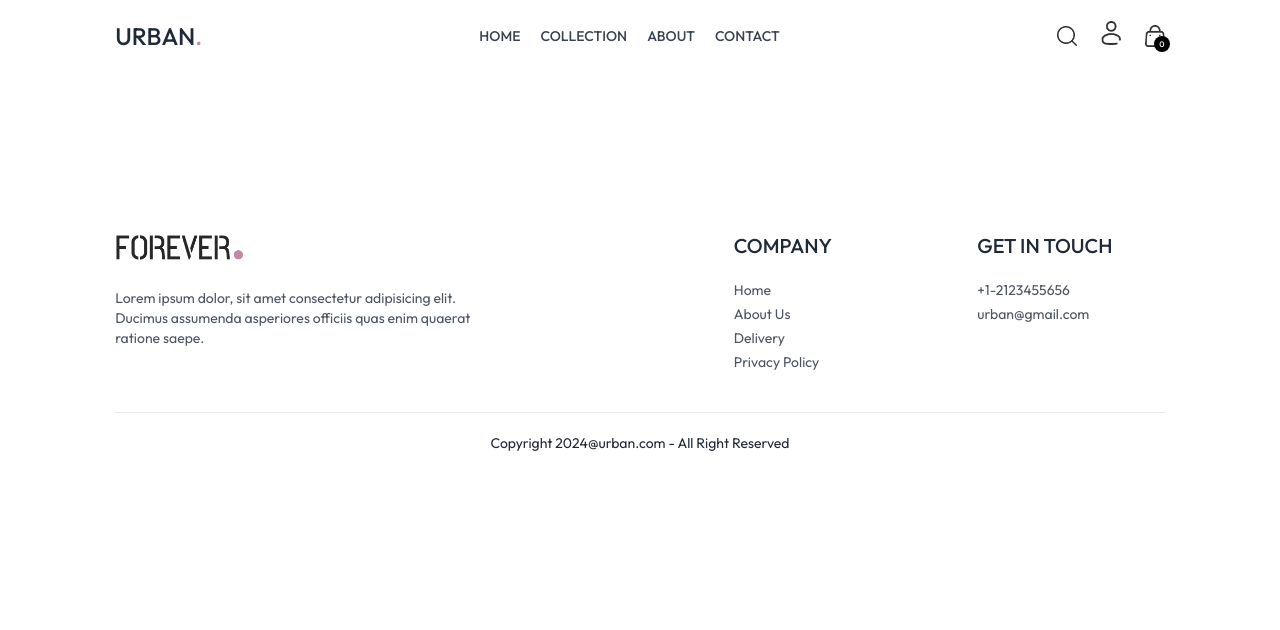
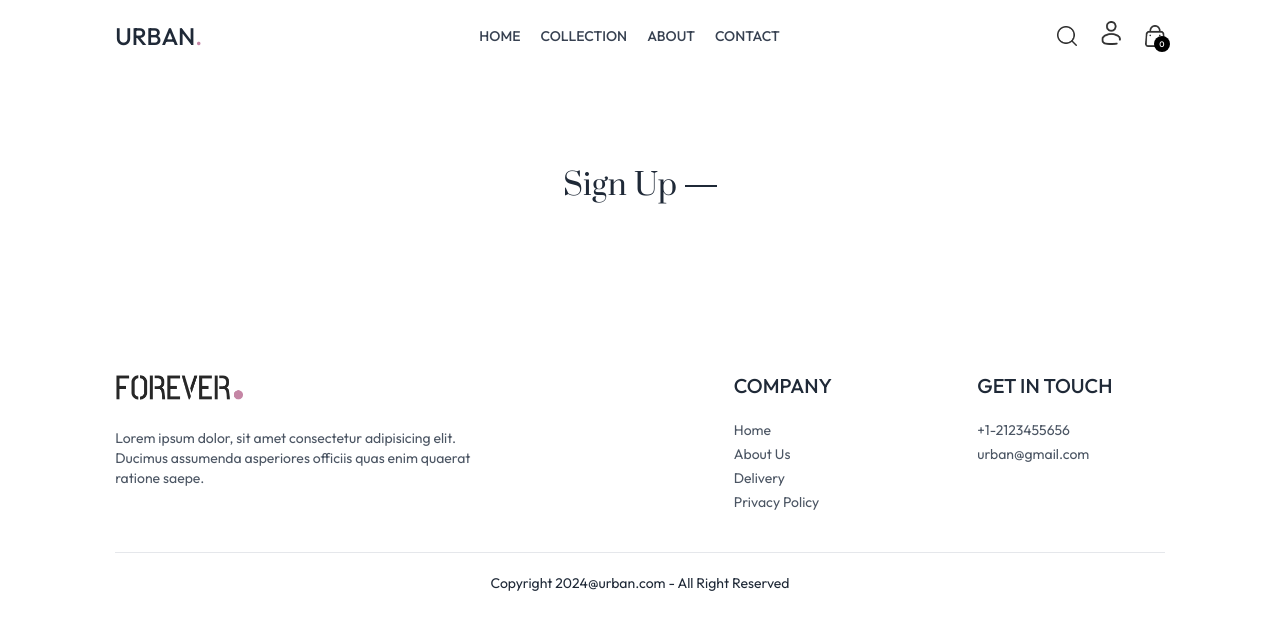
Before and after one commit to ashrafultusar/urban-frontend, a React (Vite) app in the folder urban-frontend/: page /login in a window 1280 px wide. Shown: the top 630 px of the page. Built offline with nearby package versions, Linux system fonts and the light colour scheme.

Commit message:
added signup titl

```diff
--- a/urban-frontend/src/pages/Login.jsx
+++ b/urban-frontend/src/pages/Login.jsx
@@ -4,7 +4,11 @@
 
     const [currentState,setCurrentState]=useState('Sign Up')
     return (
-        <form>
+        <form className='flex flex-col items-center w-[90%] sm:max-w-96 m-auto mt-14 gap-4 text-gray-800'>
+            <div className='inline-flex items-center gap-2 mb-2 mt-10'>
+                <p className='font-prata text-3xl'>{currentState}</p>
+                <hr className='border-none h-[1.5px] w-8 bg-gray-800'/>
+            </div>
 
         </form>
     );
```
